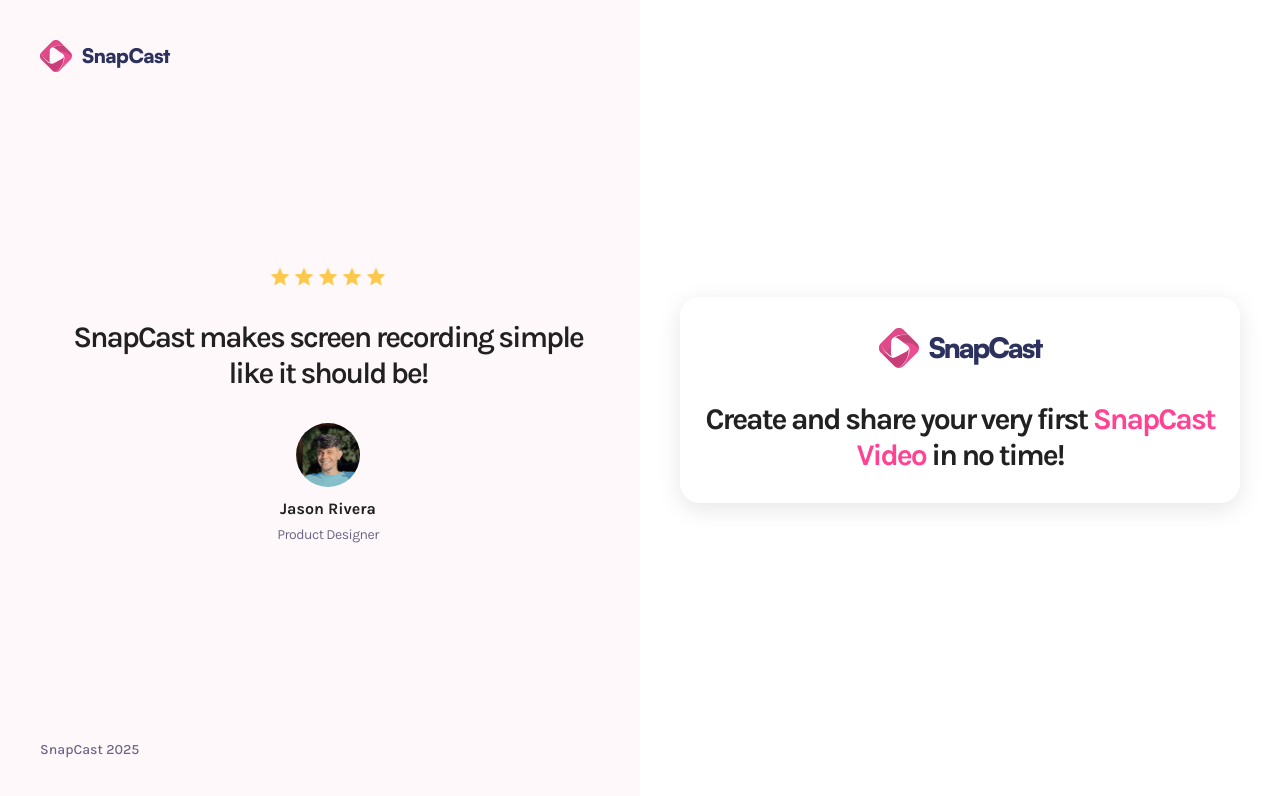
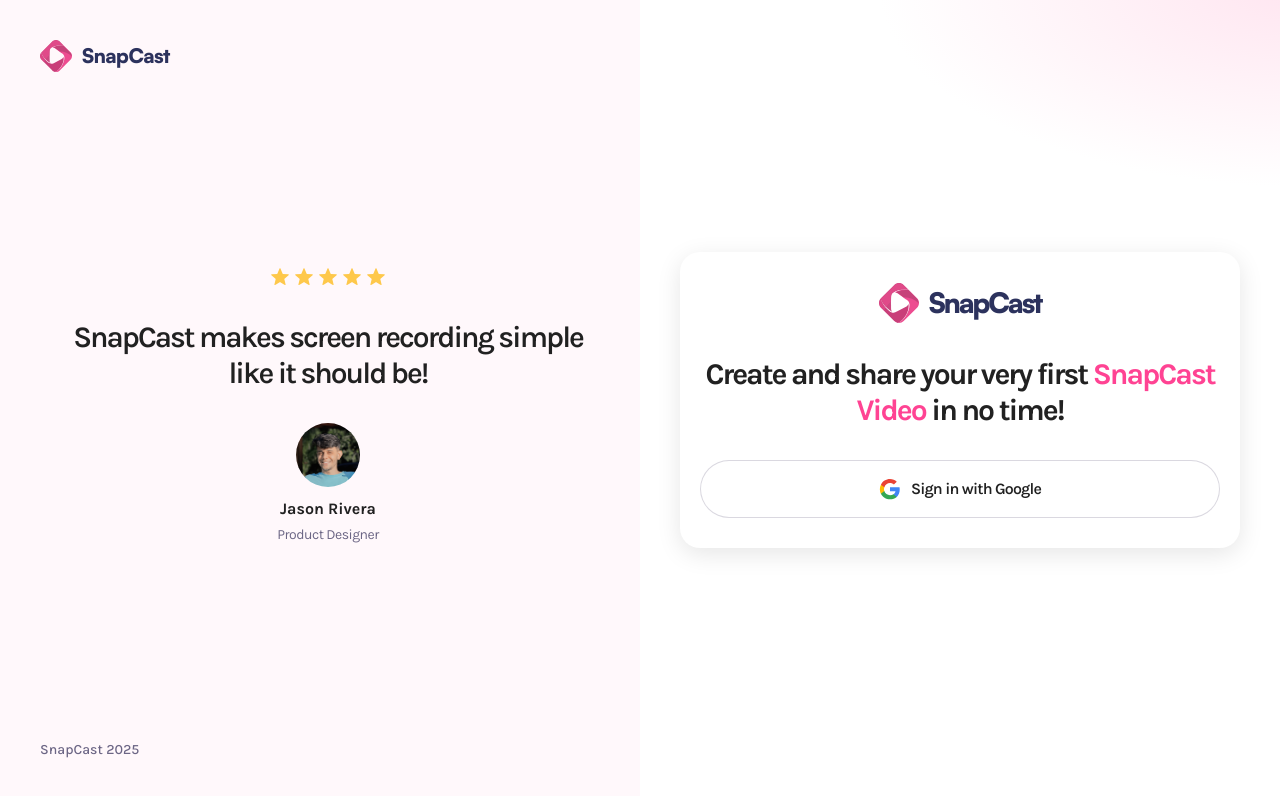
Before and after one commit to codingmster1/video-share, a Next.js app: page /sign-in in a window 1280 px wide. Shown: the top 796 px of the page. Built offline with nearby package versions, Linux system fonts and the light colour scheme.

Commit message:
sign in with google button with styling

```diff
--- a/app/(auth)/sign-in/page.tsx
+++ b/app/(auth)/sign-in/page.tsx
@@ -40,8 +40,14 @@
   <h1>SnapCast</h1>
   </Link>
   <p>Create and share your very first <span>SnapCast Video </span>in no time!</p>
+  <button>
+    <Image src="/assets/icons/google.svg" alt="google" width={22}
+    height={22} />
+    <span>Sign in with Google</span>
+  </button>
 </section>
       </aside>
+      <div className="overlay" />
     </main>
   )
 }
```
